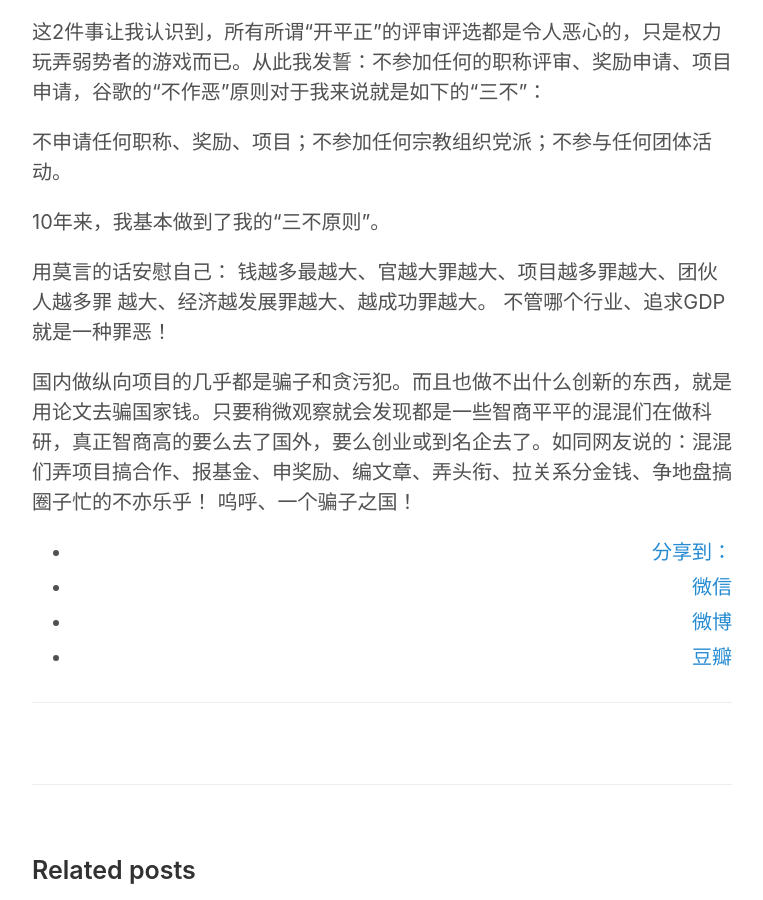
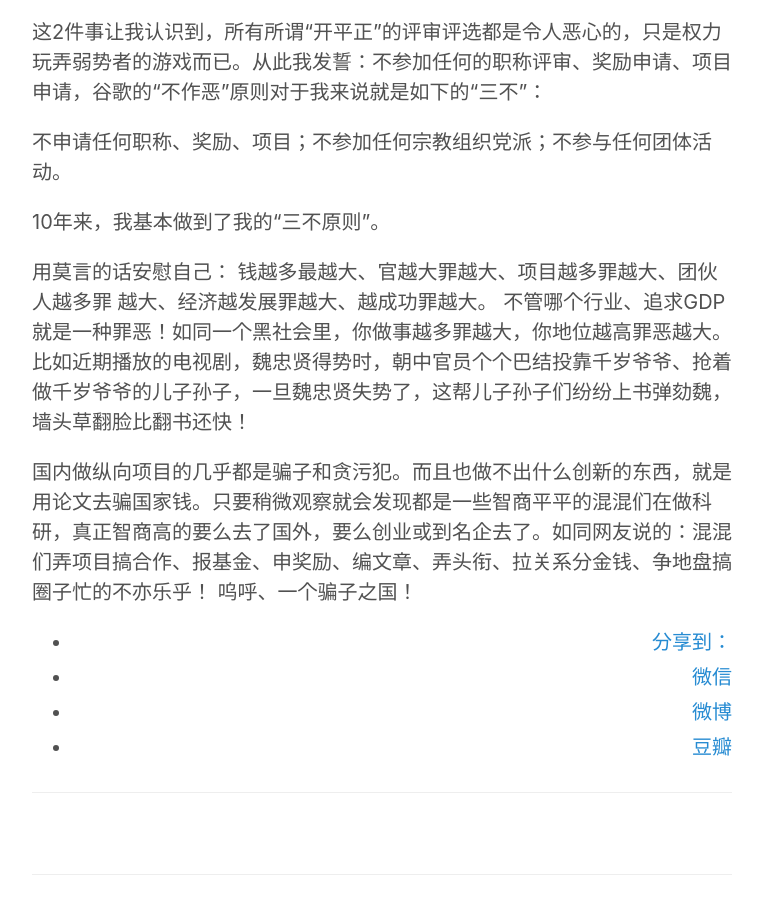
Before and after one commit to hwdong/hwdong-old.github.io, a Jekyll site: the page built from _posts/2019-02-19-不做恶.md, in a window 1280 px wide and 900 px high, scrolled down 464 px. Shown: the whole window, without its empty margins (258-1021 px from the left). Built offline with Jekyll 4.4.1, drawn with Linux system fonts in a browser that asks for light colours; comment, search, counter and statistics services are not loaded.

Commit message:
Update 2019-02-19-不做恶.md

```diff
--- a/_posts/2019-02-19-不做恶.md
+++ b/_posts/2019-02-19-不做恶.md
@@ -20,6 +20,6 @@ tags:
 
 10年来，我基本做到了我的“三不原则”。
 
-用莫言的话安慰自己： 钱越多最越大、官越大罪越大、项目越多罪越大、团伙人越多罪 越大、经济越发展罪越大、越成功罪越大。 不管哪个行业、追求GDP就是一种罪恶！
+用莫言的话安慰自己： 钱越多最越大、官越大罪越大、项目越多罪越大、团伙人越多罪 越大、经济越发展罪越大、越成功罪越大。 不管哪个行业、追求GDP就是一种罪恶！如同一个黑社会里，你做事越多罪越大，你地位越高罪恶越大。比如近期播放的电视剧，魏忠贤得势时，朝中官员个个巴结投靠千岁爷爷、抢着做千岁爷爷的儿子孙子，一旦魏忠贤失势了，这帮儿子孙子们纷纷上书弹劾魏，墙头草翻脸比翻书还快！
 
 国内做纵向项目的几乎都是骗子和贪污犯。而且也做不出什么创新的东西，就是用论文去骗国家钱。只要稍微观察就会发现都是一些智商平平的混混们在做科研，真正智商高的要么去了国外，要么创业或到名企去了。如同网友说的：混混们弄项目搞合作、报基金、申奖励、编文章、弄头衔、拉关系分金钱、争地盘搞圈子忙的不亦乐乎！ 呜呼、一个骗子之国！
```
